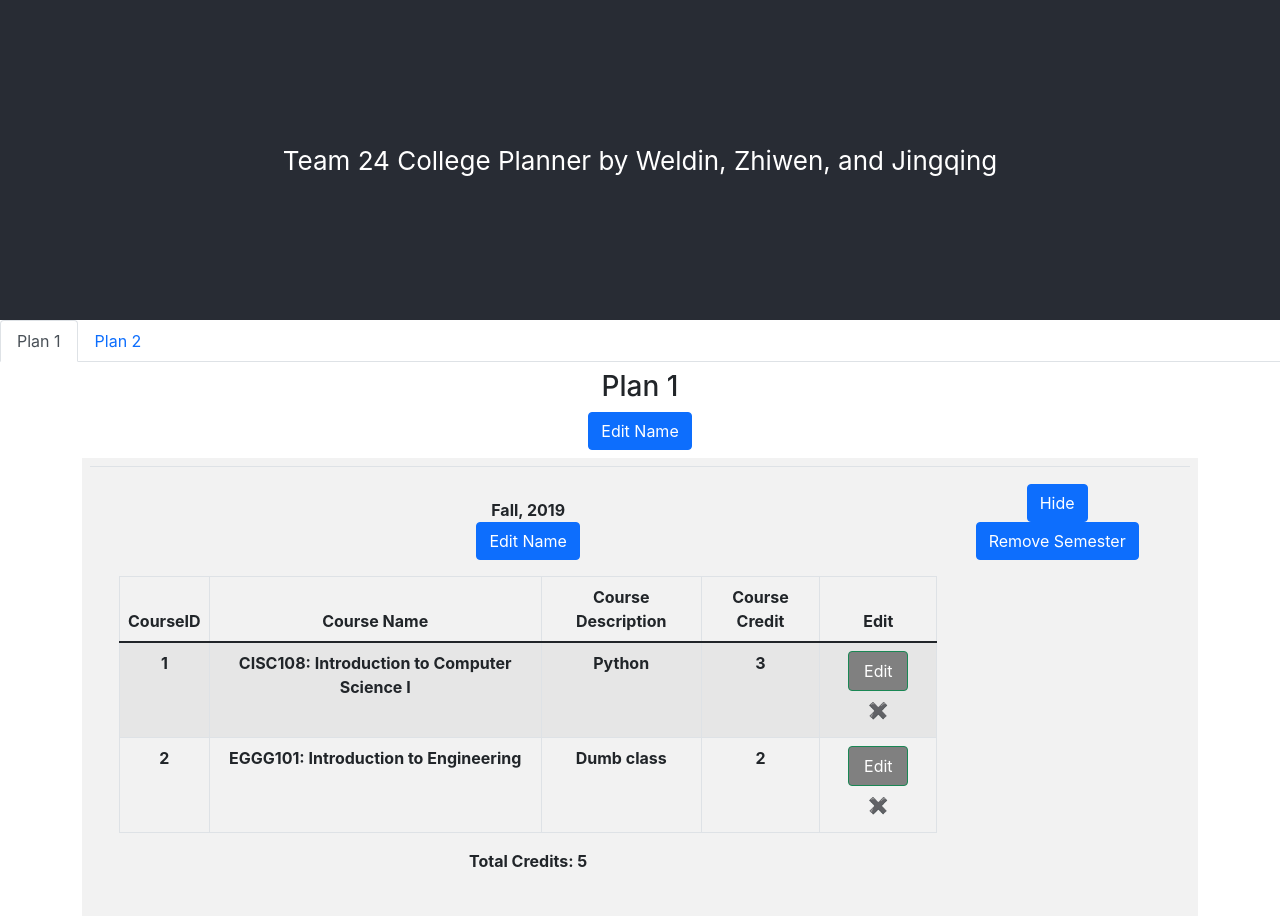
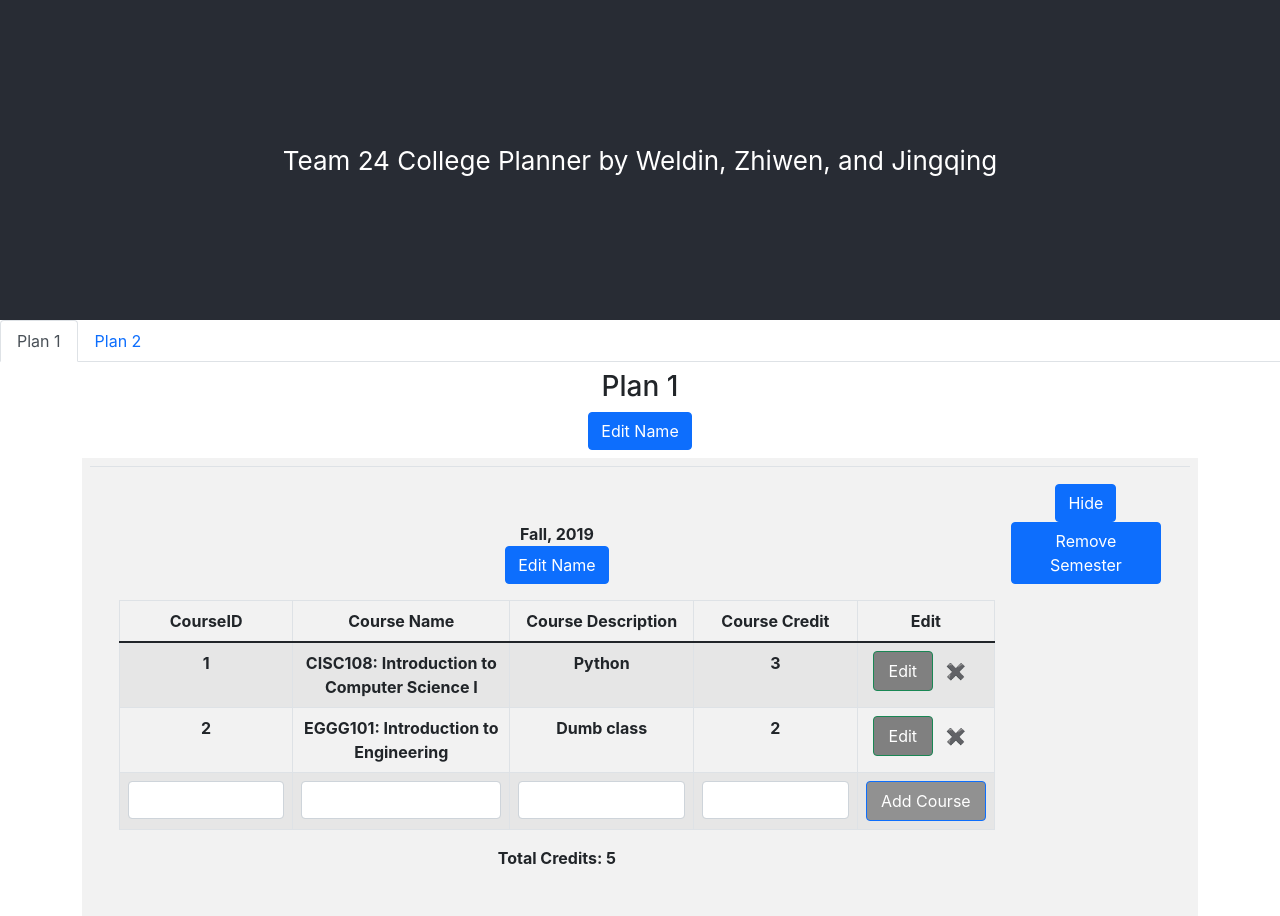
Before and after one commit to UD-CISC275-S22/cis-scheduler-team24, a React (Create React App) app: page / in a window 1280 px wide. Shown: the top 916 px of the page. Built offline with nearby package versions, Linux system fonts and the light colour scheme.

Commit message:
add course section

```diff
--- a/src/components/listCourses.tsx
+++ b/src/components/listCourses.tsx
@@ -1,5 +1,5 @@
 import React, { useState } from "react";
-import { Container, Table } from "react-bootstrap";
+import { Button, Container, Table, Form } from "react-bootstrap";
 import { Course } from "../interfaces/course";
 import { EditCourseModal } from "./EditCourseModal";
 //import { ViewCourse } from "./viewCourse";
@@ -36,6 +36,33 @@ export function ListCourses({ semesterCourses }: Courses): JSX.Element {
         setShowAddModal(false);
     }
 
+    const [id, setId] = useState<string>("");
+    const [name, setName] = useState<string>("");
+    const [description, setDescription] = useState<string>("");
+    const [credits, setCredits] = useState<string>("");
+
+    function addMovie(newCourse: Course) {
+        const existing = courses.find(
+            (course: Course): boolean => course.id === newCourse.id
+        );
+        if (existing === undefined) {
+            setCourses([...courses, newCourse]);
+        }
+    }
+
+    function saveAddChange() {
+        addMovie({
+            id: parseInt(id),
+            name: name,
+            credits: parseInt(credits),
+            description: description,
+            prerequisites: [],
+            isTaken: false,
+            isEditing: false,
+            breadthType: ""
+        });
+    }
+
     return (
         <div>
             <Table striped bordered hover>
@@ -65,6 +92,49 @@ export function ListCourses({ semesterCourses }: Courses): JSX.Element {
                             </td>
                         </tr>
                     ))}
+                    <tr key="CourseInput">
+                        <td>
+                            <Form.Control
+                                value={id}
+                                onChange={(
+                                    event: React.ChangeEvent<HTMLInputElement>
+                                ) => setId(event.target.value)}
+                            />
+                        </td>
+                        <td>
+                            <Form.Control
+                                value={name}
+                                onChange={(
+                                    event: React.ChangeEvent<HTMLInputElement>
+                                ) => setName(event.target.value)}
+                            />
+                        </td>
+                        <td>
+                            <Form.Control
+                                value={description}
+                                onChange={(
+                                    event: React.ChangeEvent<HTMLInputElement>
+                                ) => setDescription(event.target.value)}
+                            />
+                        </td>
+                        <td>
+                            <Form.Control
+                                value={credits}
+                                onChange={(
+                                    event: React.ChangeEvent<HTMLInputElement>
+                                ) => setCredits(event.target.value)}
+                            />
+                        </td>
+                        <td>
+                            <Button
+                                variant="primary"
+                                onClick={saveAddChange}
+                                className="button-style-2"
+                            >
+                                Add Course
+                            </Button>
+                        </td>
+                    </tr>
                 </tbody>
             </Table>
             <Container>
```
